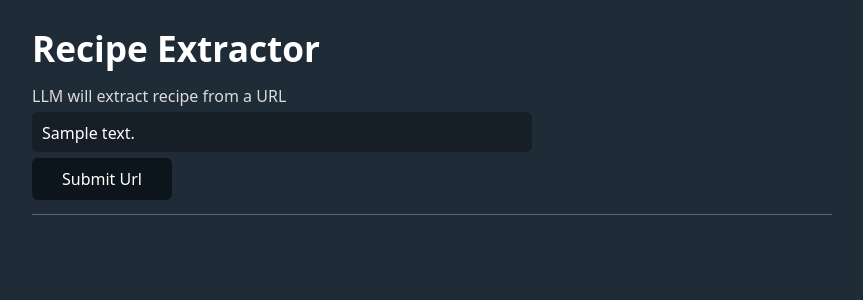
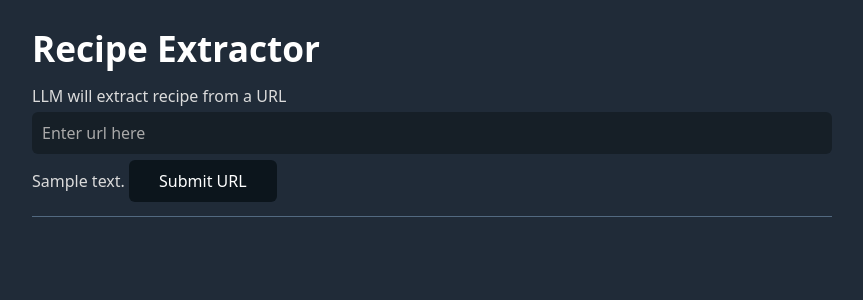
Before and after one commit to lexifuzzpup-student/itec-2903-project-2, a Flask app: template templates/homepage.html in a window 1280 px wide. Shown: the top 300 px of the page, without its empty margins (208-1071 px from the left). Run offline with Flask 3, Linux system fonts and the light colour scheme; the template is opened without the code that fills it: most values are stand-ins (such as "Sample title", 1, 10 or a date in 2020).

Commit message:
Convert textarea to input

```diff
--- a/templates/homepage.html
+++ b/templates/homepage.html
@@ -5,8 +5,7 @@
 
 <form method="POST">
     <label for="url-text">LLM will extract recipe from a URL</label>
-    <textarea name="url" id="url-text" placeholder="Enter url here" style="width:500px; height: 10px; resize: none;">{{text}}</textarea>
-    <button type="submit" class="url-button">Submit Url</button>
-
+    <input name="url" id="url-text" placeholder="Enter url here" style="width: 100%; box-sizing: border-box;">{{text}}</input>
+    <button type="submit" class="url-button">Submit URL</button>
 </form>
 {% endblock %}
```
